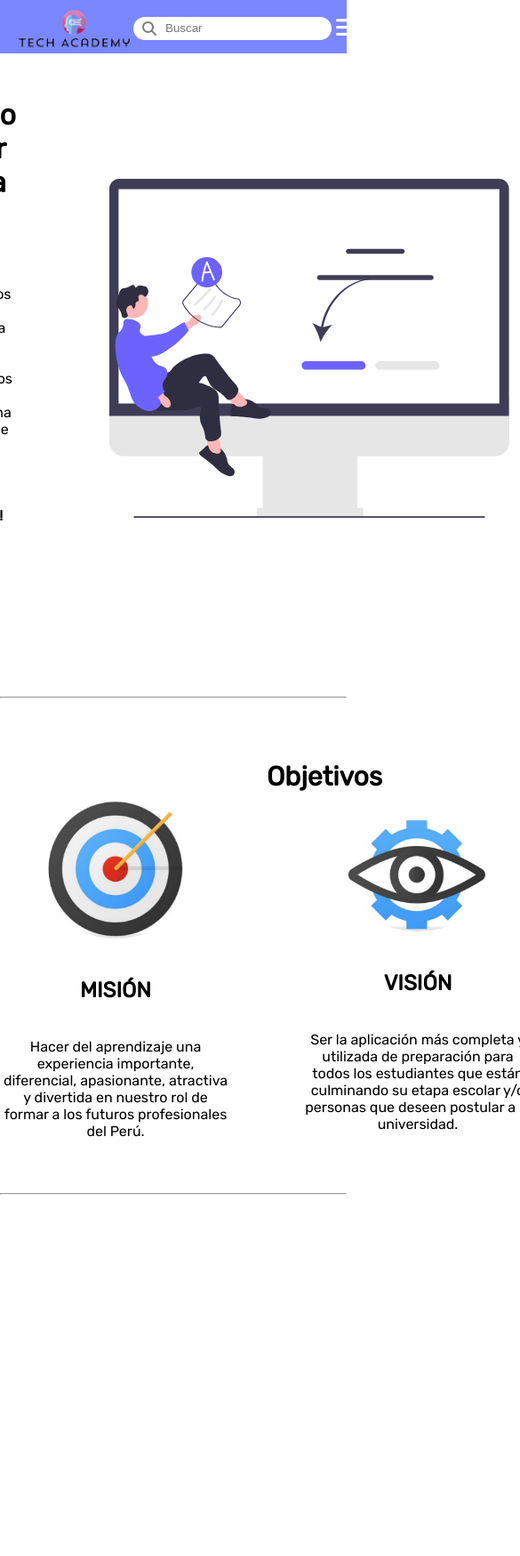
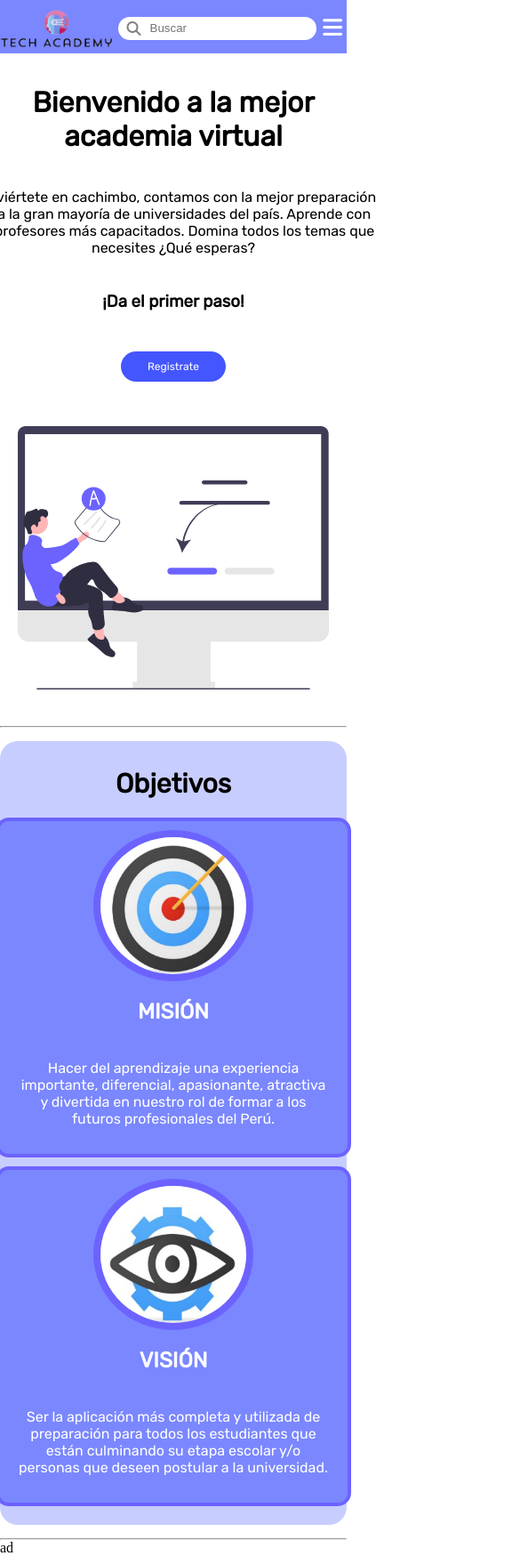
Before and after one commit to Erick832/TechAcademy-landing-page, a plain HTML site: page index.html in a window 390 px wide. Shown: the top 1749 px of the page at 89% size, 585 px wide, since content can reach past the window. Before the commit the page ends 1343 px from the top, so only its background shows below. Drawn offline with Linux system fonts and the light colour scheme.

Commit message:
se añadio un media query para el diseño responsive

```diff
--- a/index.html
+++ b/index.html
@@ -29,13 +29,13 @@
       </nav>
     </header>
     <main class="main-home">
-      <div class="div-home">
+      <div class="div-text-home">
         <h1>Bienvenido a la mejor academia virtual</h1>
         <p>
           Conviértete en cachimbo, contamos con la mejor preparación para la gran mayoría de universidades del país. Aprende con los profesores más capacitados. Domina todos los
           temas que necesites ¿Qué esperas?
         </p>
-        <p style="font-weight: bold; font-size: 16px">¡Da el primer paso!</p>
+        <h3>¡Da el primer paso!</h3>
 
         <div class="div-button">
           <button class="button-body">Registrate</button>
@@ -65,5 +65,6 @@
       </div>
     </section>
     <hr />
+    <section class="section-benefits">ad</section>
   </body>
 </html>
--- a/style/style.css
+++ b/style/style.css
@@ -6,20 +6,27 @@
 }
 body {
   background-color: white;
+  padding-top: 60px;
 }
 header {
   position: fixed;
+  top: 0;
+  left: 0;
+  height: 60px;
   width: 100%;
-  height: 60px;
   background-color: #7a87ff;
-  padding: 10px 20px;
+  padding: 10px 0px;
 }
 h1,
+h3,
 p {
   font-family: "Rubik", sans-serif;
   color: #000;
   text-align: center;
   padding: 20px;
+}
+hr {
+  /* margin-bottom: 20px; */
 }
 .button-body {
   color: #fff;
@@ -36,7 +43,7 @@ p {
   font-weight: bold;
 }
 .button-header {
-  color: white;
+  color: #fff;
   background: none;
   border: 0;
   font-size: 25px;
@@ -68,7 +75,7 @@ p {
   transition: all 0.5s ease 0;
 }
 .nav-link li a:hover {
-  /* padding-bottom: 5px; */
+  padding-bottom: 5px;
   border-bottom: #fff 6px solid;
   font-weight: bold;
 }
@@ -95,16 +102,20 @@ p {
 .main-home,
 .div-objetives {
   display: flex;
-  justify-content: center;
-  align-items: center;
+  max-width: 992px;
+  margin: 0 auto;
+  padding: 4% 0;
 }
-.main-home {
-  padding: 90px 20px;
+.section-objetives {
+  max-width: 700px;
+  margin: 15px auto;
+  border-radius: 20px;
+  background-color: #c8cdff;
 }
-.div-home {
+.div-text-home {
   width: 500px;
   background-color: white;
-  margin: 0 50px;
+  margin: 0 30px;
 }
 .div-button {
   margin: 25px 0px;
@@ -112,11 +123,7 @@ p {
   justify-content: center;
   align-items: center;
 }
-.section-objetives {
-  margin: 40px 300px;
-  border-radius: 20px;
-  background-color: #c8cdff;
-}
+
 .titulo {
   padding-top: 30px;
   text-align: center;
@@ -127,21 +134,37 @@ p {
 }
 .div-vision,
 .div-mision {
-  margin: 0 20px;
+  width: 400px;
+  display: flex;
+  flex-direction: column;
+  align-items: center;
+  border-radius: 15px;
+  border: 4px solid #6c63ff;
+  margin: 5px 20px;
+  padding: 10px 0;
+  background-color: #7a87ff;
+}
+.div-objetives h1 {
+  color: #fff;
+}
+.div-objetives p {
+  color: #fff;
 }
 .img-logo {
   cursor: pointer;
   width: 130px;
 }
 .img-1 {
+  /* border: solid 2px #000; */
   padding: 25px;
   width: 500px;
   margin: 0 10px;
 }
 .img-mision,
 .img-vision {
+  border: 8px solid #6c63ff;
   width: 180px;
-  margin: 0 60px 20px;
+  height: 170px;
   border-radius: 100%;
 }
 
@@ -161,4 +184,18 @@ p {
   .button-header {
     display: block;
   }
+  .main-home {
+    max-width: 100%;
+    padding: 0 auto;
+    flex-direction: column;
+    padding: 0 auto;
+    align-items: center;
+  }
+  .img-1 {
+    width: 400px;
+  }
+  .div-objetives {
+    flex-direction: column;
+    align-items: center;
+  }
 }
```
